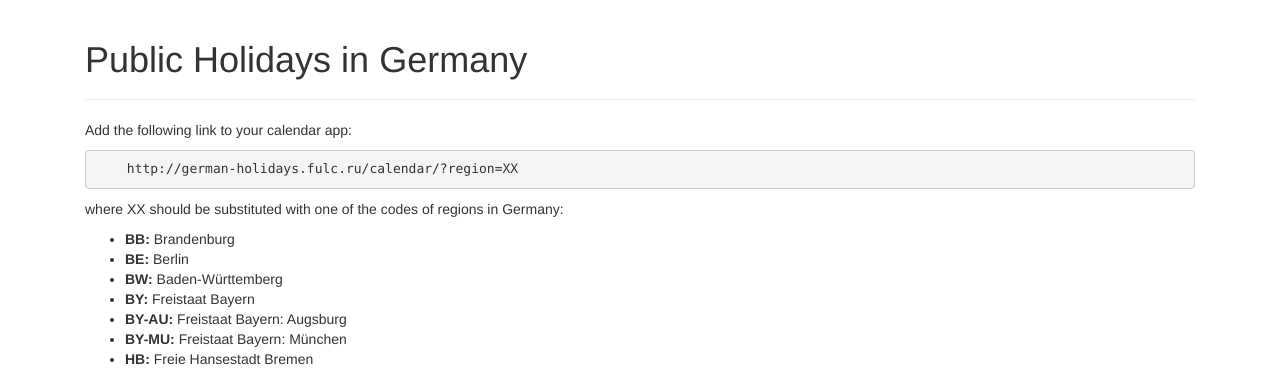
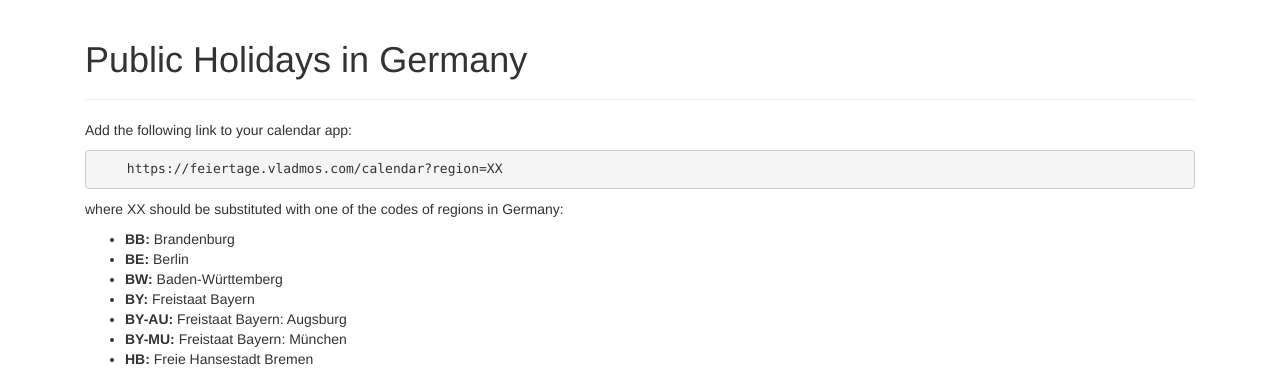
Before and after one commit to vladmos/feiertage, a Flask app: page / in a window 1280 px wide. Shown: the top 369 px of the page. Run offline with Flask 2, Linux system fonts and the light colour scheme; some libraries are stand-ins or nearby versions.

Commit message:
Update the address

```diff
--- a/templates/index.html
+++ b/templates/index.html
@@ -6,7 +6,7 @@
 </p>
 
 <pre>
-    http://german-holidays.fulc.ru/calendar/?region=XX
+    https://feiertage.vladmos.com/calendar?region=XX
 </pre>
 
 <p>
```
